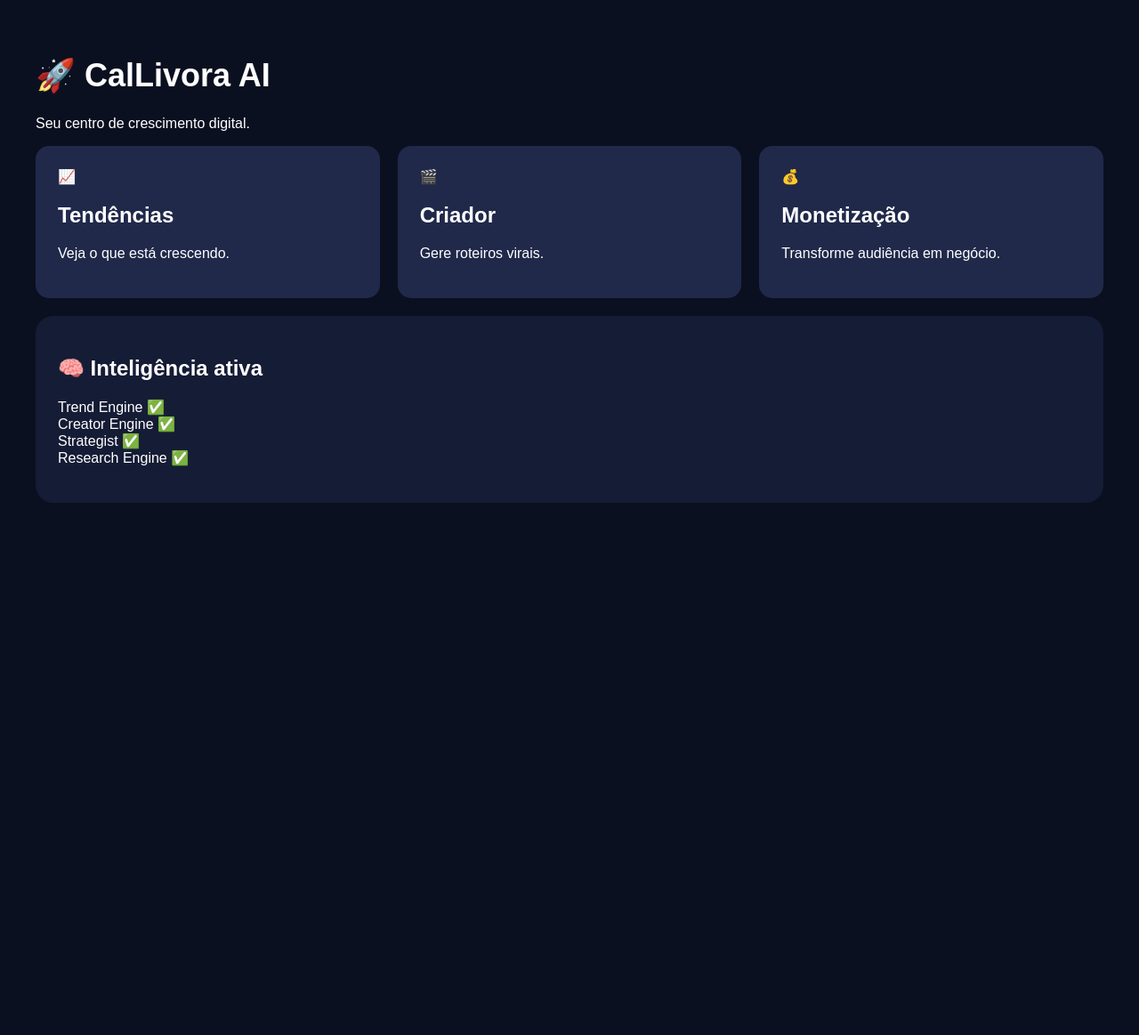
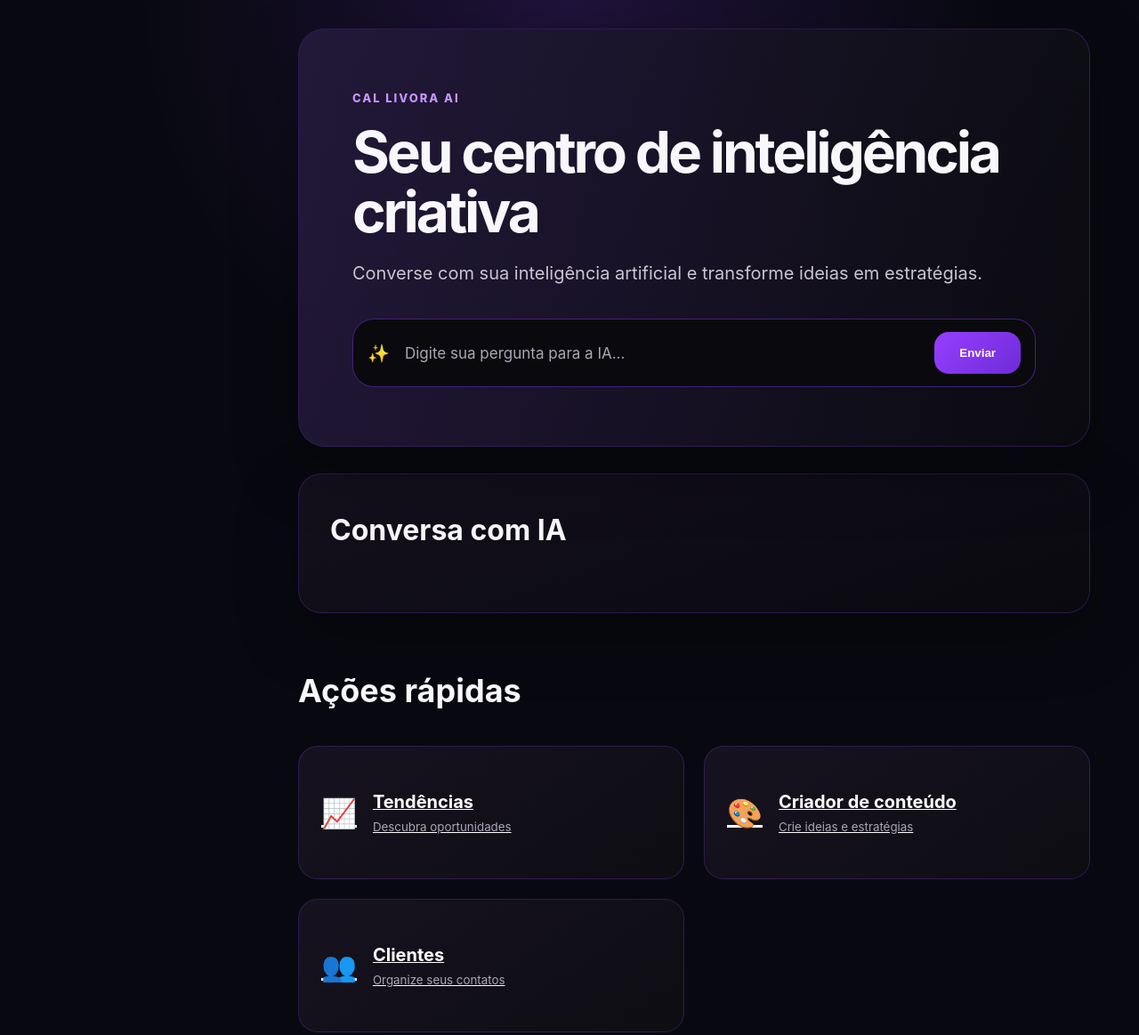
Before and after one commit to caiovinicius68-lab/callivora, a website: page public/pages/dashboard.html in a window 1280 px wide. Shown: the whole page at 89% size. Before the commit the page ends 800 px from the top, so only its background shows below. Drawn offline with Linux system fonts and the light colour scheme.

Commit message:
Corrige dashboard chat IA

```diff
--- a/public/pages/dashboard.html
+++ b/public/pages/dashboard.html
@@ -4,62 +4,11 @@
 <head>
 
 <meta charset="UTF-8">
+<meta name="viewport" content="width=device-width, initial-scale=1.0">
 
 <title>CalLivora Dashboard</title>
 
-<style>
-
-body{
-margin:0;
-font-family:Arial, sans-serif;
-background:#0b1020;
-color:white;
-}
-
-
-.container{
-
-padding:40px;
-
-}
-
-
-.card{
-
-background:#151c35;
-border-radius:20px;
-padding:25px;
-margin:20px 0;
-
-}
-
-
-h1{
-
-font-size:36px;
-
-}
-
-
-.grid{
-
-display:grid;
-grid-template-columns:repeat(3,1fr);
-gap:20px;
-
-}
-
-
-.item{
-
-background:#20294a;
-padding:25px;
-border-radius:15px;
-
-}
-
-
-</style>
+<link rel="stylesheet" href="/style.css">
 
 </head>
 
@@ -67,100 +16,224 @@ border-radius:15px;
 <body>
 
 
-<div class="container">
+<div class="internal-page">
+
+
+<main class="main-content">
+
+
+<section class="hero">
+
+
+<div class="hero-content">
+
+
+<span class="eyebrow">
+CAL LIVORA AI
+</span>
 
 
 <h1>
-🚀 CalLivora AI
+Seu centro de inteligência criativa
 </h1>
 
 
-<p>
-Seu centro de crescimento digital.
+<p class="hero-subtitle">
+Converse com sua inteligência artificial e transforme ideias em estratégias.
 </p>
 
 
 
-<div class="grid">
+<form id="chatForm" class="ask-box">
 
 
-<div class="item">
+<div class="ask-icon">
+✨
+</div>
 
-📈
+
+
+<textarea
+id="question"
+placeholder="Digite sua pergunta para a IA..."
+rows="1"></textarea>
+
+
+
+<button
+class="send-button"
+type="submit">
+
+Enviar
+
+</button>
+
+
+
+</form>
+
+
+</div>
+
+
+</section>
+
+
+
+
+
+<section class="chat-panel">
+
+
+<div class="chat-header">
 
 <h2>
-Tendências
+Conversa com IA
 </h2>
-
-<p>
-Veja o que está crescendo.
-</p>
 
 </div>
 
 
 
-<div class="item">
+<div id="messages" class="messages">
 
-🎬
+</div>
+
+
+
+</section>
+
+
+
+
+
+
+<section class="resources-section">
+
+
+<div class="section-heading">
 
 <h2>
-Criador
+Ações rápidas
 </h2>
-
-<p>
-Gere roteiros virais.
-</p>
 
 </div>
 
 
 
 
-<div class="item">
+<div class="cards">
 
-💰
 
-<h2>
-Monetização
-</h2>
 
-<p>
-Transforme audiência em negócio.
-</p>
+
+
+<a href="/pages/tendencias.html" class="feature-card">
+
+
+<div class="card-icon">
+📈
+</div>
+
+
+<div>
+
+<strong>
+Tendências
+</strong>
+
+
+<small>
+Descubra oportunidades
+</small>
+
 
 </div>
+
+
+</a>
+
+
+
+
+
+<a href="/pages/criador.html" class="feature-card">
+
+
+<div class="card-icon">
+🎨
+</div>
+
+
+<div>
+
+<strong>
+Criador de conteúdo
+</strong>
+
+
+<small>
+Crie ideias e estratégias
+</small>
+
+
+</div>
+
+
+</a>
+
+
+
+
+
+<a href="/pages/clientes.html" class="feature-card">
+
+
+<div class="card-icon">
+👥
+</div>
+
+
+<div>
+
+<strong>
+Clientes
+</strong>
+
+
+<small>
+Organize seus contatos
+</small>
+
+
+</div>
+
+
+</a>
+
+
 
 
 
 </div>
 
 
+</section>
 
-<div class="card">
 
-<h2>
-🧠 Inteligência ativa
-</h2>
 
-<p>
-Trend Engine ✅
-<br>
-Creator Engine ✅
-<br>
-Strategist ✅
-<br>
-Research Engine ✅
-</p>
+</main>
 
 
 </div>
 
 
 
-</div>
+
+<script src="/app.js"></script>
 
 
 </body>
 
+
 </html>
```
